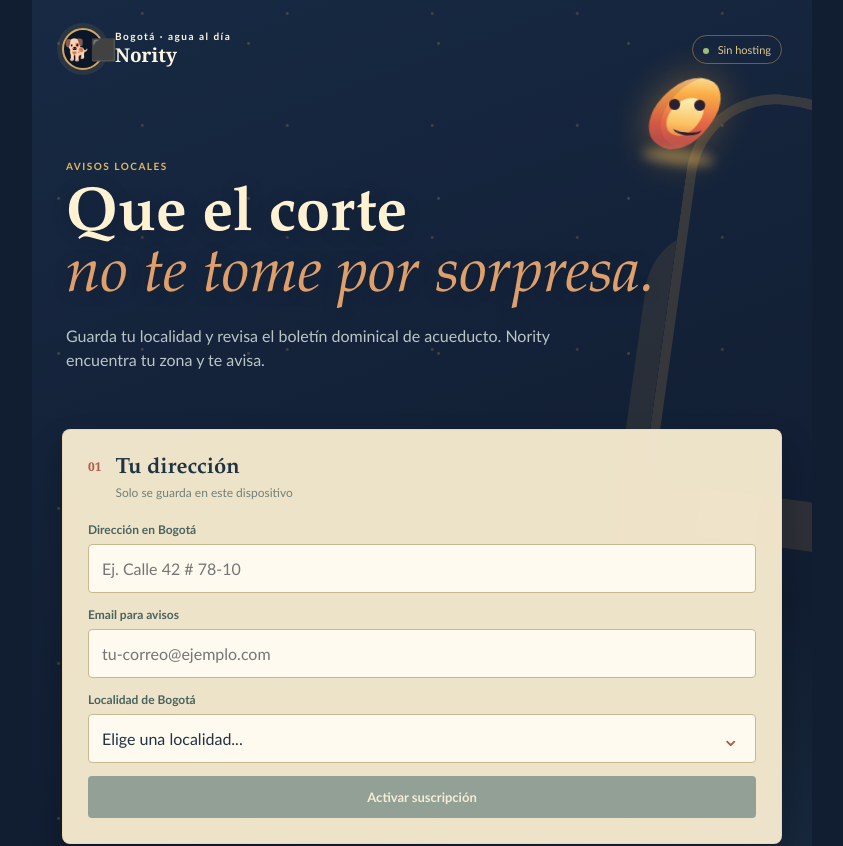
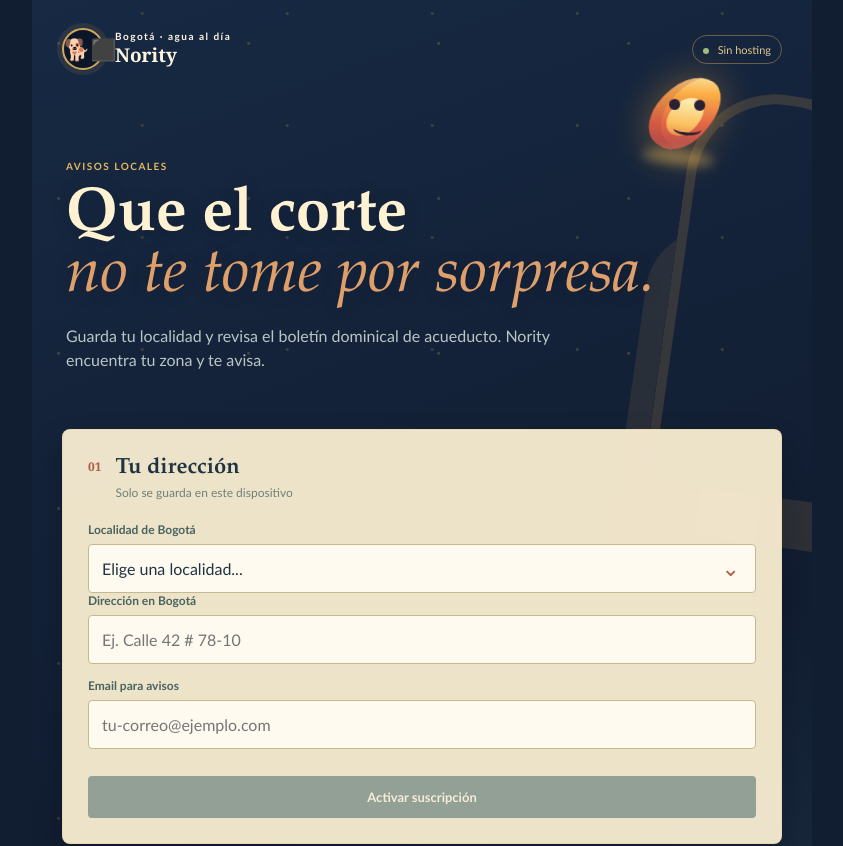
Before and after one commit to leolplex/serviceReminder, a React (Vite) app: page / in a window 1280 px wide. Shown: the top 846 px of the page, without its empty margins (218-1061 px from the left). Built offline with nearby package versions, Linux system fonts and the light colour scheme; no server answers.

Commit message:
fix: reorder locality field after address in form

```diff
--- a/src/App.tsx
+++ b/src/App.tsx
@@ -220,12 +220,12 @@ function App() {
 
       <section className="panel locality-panel">
         <div className="step-heading"><span className="step-number">01</span><div><h2>Tu dirección</h2><p>Solo se guarda en este dispositivo</p></div></div>
+        <label htmlFor="localidad">Localidad de Bogotá</label>
+        <div className="select-wrap"><select id="localidad" value={localidad} onChange={(event) => setLocalidad(event.target.value)}><option value="">Elige una localidad...</option>{LOCALIDADES.map((item) => <option key={item} value={item}>{item}</option>)}</select><span>⌄</span></div>
         <label htmlFor="address">Dirección en Bogotá</label>
         <input className="address-input" id="address" value={address} onChange={(event) => setAddress(event.target.value)} placeholder="Ej. Calle 42 # 78-10" />
         <label htmlFor="email">Email para avisos</label>
         <input className="address-input" id="email" type="email" value={email} onChange={(event) => setEmail(event.target.value)} placeholder="tu-correo@ejemplo.com" />
-        <label htmlFor="localidad">Localidad de Bogotá</label>
-        <div className="select-wrap"><select id="localidad" value={localidad} onChange={(event) => setLocalidad(event.target.value)}><option value="">Elige una localidad...</option>{LOCALIDADES.map((item) => <option key={item} value={item}>{item}</option>)}</select><span>⌄</span></div>
         <button className="primary-button" type="button" disabled={activationInProgress || !localidad || !addressIsReady(address) || (!isSubscribed && !emailIsValid(email))} onClick={handleSubscription}>{activationInProgress ? (isSubscribed ? 'Cancelando suscripción...' : 'Activando suscripción...') : saved ? (isSubscribed ? '✓ Suscripción activa' : '✓ Suscripción cancelada') : (isSubscribed ? 'Darse de baja' : 'Activar suscripción')}</button>
       </section>
 
```
